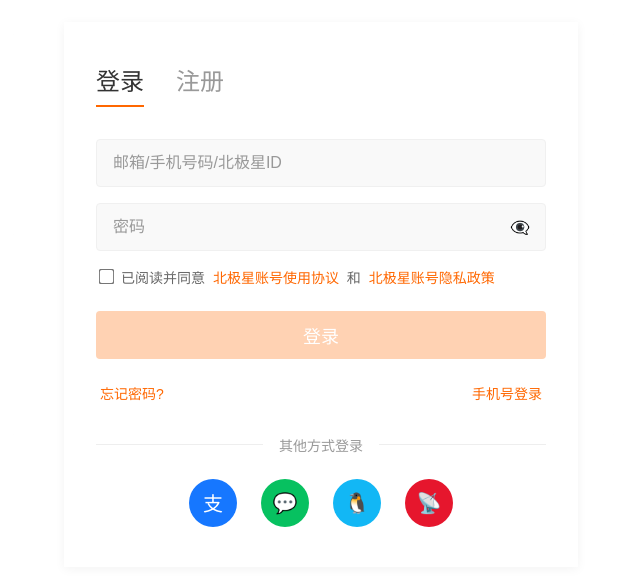
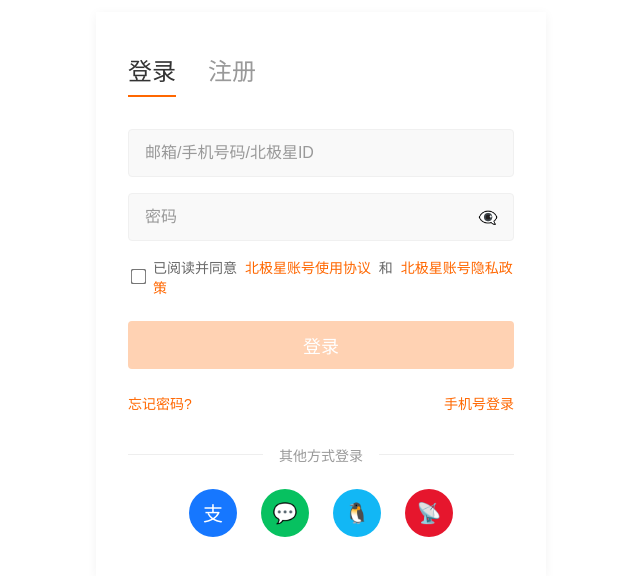
Before and after one commit to Tony-LJ/polair-demo, a Vue app: page /login in a window 1280 px wide. Shown: the part 154-730 px from the top of the page, without its empty margins (319-959 px from the left). Built offline with nearby package versions, Linux system fonts and the light colour scheme.

Commit message:
feat:统一登录框样式

```diff
--- a/package.json
+++ b/package.json
@@ -38,6 +38,7 @@
     "lint-staged": "^16.2.7",
     "postcss": "^8.5.6",
     "prettier": "^3.7.2",
+    "sass-embedded": "^1.98.0",
     "tailwindcss": "^4.1.18",
     "typescript": "^5.9.3",
     "typescript-eslint": "^8.48.0",
--- a/src/views/login/Login.vue
+++ b/src/views/login/Login.vue
@@ -1,15 +1,15 @@
 <!-- src/views/login/Login.vue -->
 <script setup lang="ts">
-import { ref, onMounted, onUnmounted } from 'vue'
+import { ref, onMounted } from 'vue'
 import { useRouter } from 'vue-router'
 import { post } from '@/utils/request'
-// 导入 Register 组件，用于 Tab 切换渲染
+// 导入Register组件
 import Register from '@/views/login/Register.vue'
 
 // 路由实例
 const router = useRouter()
 
-// 页面状态：login / register（控制 Tab 切换）
+// Tab切换状态
 const activeTab = ref<'login' | 'register'>('login')
 
 // 登录表单数据
@@ -19,11 +19,10 @@ const loginForm = ref({
   agree: false
 })
 
-// 通用状态管理
+// 状态管理
 const showPassword = ref(false)
-const loginLoading = ref(false)        // 登录按钮加载状态
+const loginLoading = ref(false)
 
-// ====================== 登录相关逻辑 ======================
 // 登录表单验证
 const validateLoginForm = (): boolean => {
   if (!loginForm.value.username.trim()) {
@@ -41,7 +40,7 @@ const validateLoginForm = (): boolean => {
   return true
 }
 
-// 处理登录提交
+// 处理登录
 const handleLogin = async () => {
   if (!validateLoginForm()) return
 
@@ -62,8 +61,7 @@ const handleLogin = async () => {
   }
 }
 
-// ====================== 生命周期 ======================
-// 页面挂载时读取记住的账号
+// 页面挂载读取记住的账号
 onMounted(() => {
   const savedUsername = localStorage.getItem('savedUsername')
   if (savedUsername) {
@@ -74,11 +72,11 @@ onMounted(() => {
 
 <template>
   <div class="login-container">
-    <!-- 宇宙星际炫酷背景层 -->
+    <!-- 宇宙星际背景 -->
     <div class="cosmic-bg"></div>
 
-    <!-- 登录/注册卡片（核心容器，还原小米样式） -->
-    <div class="login-card">
+    <!-- 登录/注册卡片（使用公共样式类） -->
+    <div class="login-register-card">
       <!-- 顶部Tab切换栏 -->
       <div class="tab-bar">
         <div
@@ -97,10 +95,10 @@ onMounted(() => {
         </div>
       </div>
 
-      <!-- ========== 登录表单区域（完全还原图片样式） ========== -->
+      <!-- 登录表单区域 -->
       <div class="form-content" v-if="activeTab === 'login'">
-        <!-- 用户名/手机号输入框 -->
-        <div class="input-item">
+        <!-- 用户名输入 -->
+        <div class="form-item">
           <input
               v-model="loginForm.username"
               type="text"
@@ -110,8 +108,8 @@ onMounted(() => {
           />
         </div>
 
-        <!-- 密码输入框 -->
-        <div class="input-item">
+        <!-- 密码输入 -->
+        <div class="form-item" style="position: relative;">
           <input
               v-model="loginForm.password"
               :type="showPassword ? 'text' : 'password'"
@@ -146,7 +144,7 @@ onMounted(() => {
 
         <!-- 登录按钮 -->
         <button
-            class="action-btn login-btn"
+            class="action-btn"
             @click="handleLogin"
             :disabled="loginLoading || !loginForm.agree"
         >
@@ -154,7 +152,7 @@ onMounted(() => {
           <span v-else>登录</span>
         </button>
 
-        <!-- 辅助链接：忘记密码 & 手机号登录 -->
+        <!-- 辅助链接 -->
         <div class="link-group">
           <a href="#" class="link forgot">忘记密码?</a>
           <a href="#" class="link phone">手机号登录</a>
@@ -165,24 +163,16 @@ onMounted(() => {
           <span>其他方式登录</span>
         </div>
 
-        <!-- 第三方登录按钮（支付宝、微信、QQ、微博） -->
+        <!-- 第三方登录 -->
         <div class="third-party-login">
-          <button class="third-party-btn alipay">
-            <span>支</span>
-          </button>
-          <button class="third-party-btn wechat">
-            <span>💬</span>
-          </button>
-          <button class="third-party-btn qq">
-            <span>🐧</span>
-          </button>
-          <button class="third-party-btn weibo">
-            <span>📡</span>
-          </button>
+          <button class="third-party-btn alipay">支</button>
+          <button class="third-party-btn wechat">💬</button>
+          <button class="third-party-btn qq">🐧</button>
+          <button class="third-party-btn weibo">📡</button>
         </div>
       </div>
 
-      <!-- ========== 注册表单区域（直接渲染 Register 组件） ========== -->
+      <!-- 注册表单区域 -->
       <div class="form-content" v-if="activeTab === 'register'">
         <Register />
       </div>
@@ -191,7 +181,10 @@ onMounted(() => {
 </template>
 
 <style scoped>
-/* 全局容器 - 宇宙背景承载 */
+/* 引入公共样式（如果是css文件，改为@import '@/styles/card-styles.css';） */
+@import '@/styles/card-styles.scss';
+
+/* 仅保留页面独有样式（背景+容器） */
 .login-container {
   min-height: 100vh;
   display: flex;
@@ -202,7 +195,7 @@ onMounted(() => {
   overflow: hidden;
 }
 
-/* 宇宙星际炫酷背景（动态渐变+粒子光效） */
+/* 宇宙星际背景 */
 .cosmic-bg {
   position: absolute;
   top: 0;
@@ -210,229 +203,29 @@ onMounted(() => {
   width: 100%;
   height: 100%;
   z-index: -1;
-  /* 深蓝科幻渐变底色 */
   background: linear-gradient(135deg, #000428 0%, #004e92 50%, #000428 100%);
-  /* 星点粒子效果 */
   background-image:
       radial-gradient(2px 2px at 20px 30px, #fff, transparent),
-      radial-gradient(2px 2px at 40px 70px, #fff, transparent),
-      radial-gradient(2px 2px at 50px 160px, #fff, transparent),
-      radial-gradient(1px 1px at 90px 40px, #fff, transparent);
+      radial-gradient(2px 2px at 40px 70px, #fff, transparent);
   background-repeat: repeat;
   background-size: 200px 200px;
-  /* 动态渐变+闪烁动画 */
   animation: cosmicGradient 20s ease infinite, starTwinkle 8s linear infinite;
 }
 
-/* 背景渐变动画 */
 @keyframes cosmicGradient {
   0% { background-position: 0% 50%; }
   50% { background-position: 100% 50%; }
   100% { background-position: 0% 50%; }
 }
 
-/* 星星闪烁动画 */
 @keyframes starTwinkle {
   0% { opacity: 0.3; }
   50% { opacity: 1; }
   100% { opacity: 0.3; }
 }
 
-/* 登录/注册卡片（还原小米白色卡片样式） */
-.login-card {
-  width: 100%;
-  max-width: 450px;
-  background: #ffffff;
-  padding: 40px 32px;
-  border-radius: 0;
-  box-shadow: 0 2px 10px rgba(0, 0, 0, 0.05);
-}
-
-/* 顶部Tab栏（还原小米样式） */
-.tab-bar {
-  display: flex;
-  margin-bottom: 32px;
-}
-.tab-item {
-  font-size: 24px;
-  font-weight: 500;
-  color: #999;
-  margin-right: 32px;
-  padding-bottom: 8px;
-  cursor: pointer;
-}
-.tab-item.active {
-  color: #333;
-  border-bottom: 2px solid #ff6700; /* 小米橙色（北极星主色） */
-}
-
-/* 表单内容通用样式 */
+/* 表单内容容器 */
 .form-content {
   width: 100%;
 }
-
-/* 输入项通用样式（登录表单） */
-.input-item {
-  position: relative;
-  margin-bottom: 16px;
-}
-.form-input {
-  width: 100%;
-  height: 48px;
-  padding: 0 16px;
-  border: 1px solid #f0f0f0;
-  border-radius: 4px;
-  background-color: #f9f9f9;
-  font-size: 16px;
-  color: #333;
-  outline: none;
-  box-sizing: border-box;
-}
-.form-input::placeholder {
-  color: #999;
-}
-.form-input:focus {
-  border-color: #ff6700;
-}
-
-/* 密码切换按钮 */
-.password-toggle {
-  position: absolute;
-  right: 16px;
-  top: 50%;
-  transform: translateY(-50%);
-  font-size: 16px;
-  cursor: pointer;
-  color: #999;
-  user-select: none;
-}
-
-/* 协议勾选通用样式 */
-.agree-item {
-  display: flex;
-  align-items: center;
-  margin-bottom: 24px;
-  font-size: 14px;
-  color: #666;
-}
-.agree-item input {
-  margin-right: 8px;
-  transform: scale(1.2);
-}
-.link {
-  color: #ff6700;
-  text-decoration: none;
-  margin: 0 4px;
-}
-
-/* 操作按钮通用样式（登录/注册） */
-.action-btn {
-  width: 100%;
-  height: 48px;
-  border: none;
-  border-radius: 4px;
-  font-size: 18px;
-  font-weight: 500;
-  cursor: pointer;
-  transition: background-color 0.2s;
-  color: white;
-}
-.login-btn {
-  background-color: #ffb88c;
-  margin-bottom: 24px;
-}
-.login-btn:hover {
-  background-color: #ff9a5a;
-}
-.login-btn:disabled {
-  background-color: #ffd2b3;
-  cursor: not-allowed;
-}
-
-/* 辅助链接组（忘记密码 & 手机号登录） */
-.link-group {
-  display: flex;
-  justify-content: space-between;
-  margin-bottom: 32px;
-}
-.link.forgot, .link.phone {
-  color: #ff6700;
-  text-decoration: none;
-  font-size: 14px;
-}
-
-/* 分割线 */
-.divider {
-  display: flex;
-  align-items: center;
-  margin: 24px 0;
-  color: #999;
-  font-size: 14px;
-}
-.divider::before,
-.divider::after {
-  content: '';
-  flex: 1;
-  height: 1px;
-  background-color: #eee;
-}
-.divider span {
-  padding: 0 16px;
-}
-
-/* 第三方登录按钮 */
-.third-party-login {
-  display: flex;
-  gap: 24px;
-  justify-content: center;
-}
-.third-party-btn {
-  width: 48px;
-  height: 48px;
-  border: none;
-  border-radius: 50%;
-  color: white;
-  font-size: 20px;
-  cursor: pointer;
-  transition: all 0.2s;
-  display: flex;
-  align-items: center;
-  justify-content: center;
-}
-.third-party-btn.alipay {
-  background-color: #1677ff;
-}
-.third-party-btn.wechat {
-  background-color: #07c160;
-}
-.third-party-btn.qq {
-  background-color: #12b7f5;
-}
-.third-party-btn.weibo {
-  background-color: #e6162d;
-}
-.third-party-btn:hover {
-  opacity: 0.9;
-}
-
-/* 响应式适配 */
-@media (max-width: 480px) {
-  .login-card {
-    padding: 32px 24px;
-  }
-  .tab-bar {
-    gap: 32px;
-  }
-  .tab-item {
-    font-size: 20px;
-  }
-  .third-party-login {
-    gap: 16px;
-  }
-  .third-party-btn {
-    width: 40px;
-    height: 40px;
-    font-size: 18px;
-  }
-}
 </style>
```
Also changed, not shown: 1 other file (tests, documents, lock files or other folders).
